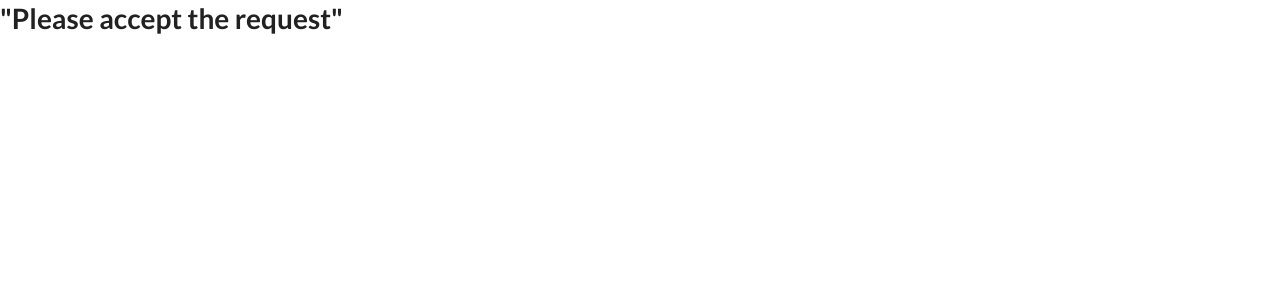
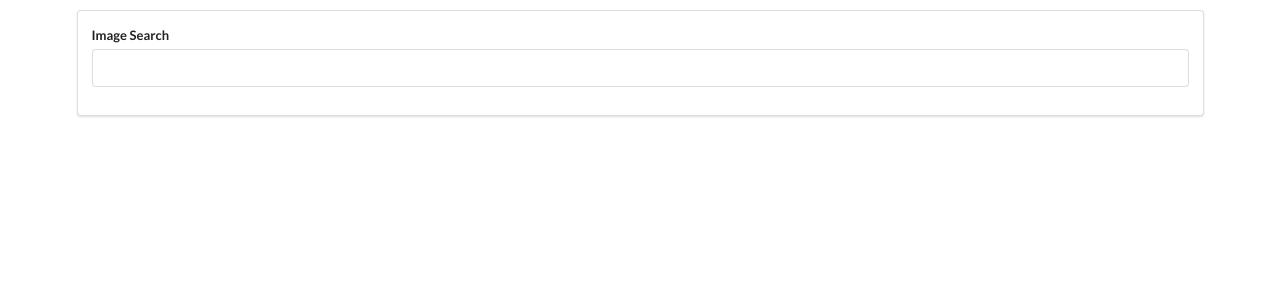
Before and after one commit to bobanderson-malibu/grider-react-redux, a React (Create React App) app: page / in a window 1280 px wide. Shown: the top 300 px of the page. Built offline with nearby package versions, Linux system fonts and the light colour scheme.

Commit message:
Ch 09 Building List of records - completed

```diff
--- a/package.json
+++ b/package.json
@@ -6,6 +6,7 @@
     "@testing-library/jest-dom": "^5.16.5",
     "@testing-library/react": "^13.3.0",
     "@testing-library/user-event": "^13.5.0",
+    "axios": "^0.27.2",
     "react": "^18.2.0",
     "react-dom": "^18.2.0",
     "react-scripts": "5.0.1",
--- /dev/null
+++ b/src/api/unsplash.js
@@ -0,0 +1,8 @@
+import axios from 'axios';
+
+export default axios.create({
+     baseURL: 'https://api.unsplash.com',
+     headers: {
+        Authorization: 'Client-ID _T9UYNqwL4Wr8y5goz61Pa0cQzNz83uNTQkQM6tvxMg'
+    }
+ });
--- /dev/null
+++ b/src/components/App.js
@@ -0,0 +1,25 @@
+import React from 'react';
+import unsplash from '../api/unsplash';
+import SearchBar from './SearchBar';
+import ImageList from './ImageList';
+
+class App extends React.Component {
+    state = {images: []};
+
+    onSearchSubmit = async term => {
+        const response = await unsplash.get('/search/photos', {
+            params: { query: term }
+        });
+        this.setState({images: response.data.results});
+    }
+    render() {
+       return (
+        <div className="ui container" style={{marginTop: '10px'}}>
+          <SearchBar onSubmit={this.onSearchSubmit}/>
+          <ImageList images={this.state.images}/>
+        </div>
+     );
+    }
+}
+
+export default App;
--- /dev/null
+++ b/src/components/ImageList.js
@@ -0,0 +1,15 @@
+import React from 'react';
+
+const ImageList = (props) => {
+    const images = props.images.map(({description, id, urls}) => {
+       return <img alt={description} key={id} src={urls.regular}/>
+    });
+
+    return (
+        <div>
+          {images}
+        </div>
+    );
+}
+
+export default ImageList;
--- /dev/null
+++ b/src/components/SearchBar.js
@@ -0,0 +1,29 @@
+import React from 'react';
+
+class SearchBar extends React.Component {
+    state = { term: ''};
+
+    onFormSubmit = (event) => {
+        event.preventDefault();
+        this.props.onSubmit(this.state.term);
+    }
+
+    render() {
+        return (
+            <div className="ui segment">
+                <form onSubmit={this.onFormSubmit} className="ui form">
+                    <div className='field '>
+                        <label> Image Search  </label>
+                        <input
+                            type="text"
+                            value={this.state.term}
+                            onChange={(e) => this.setState({term: e.target.value })}/>
+                    </div>
+                    <div><h3>{this.state.term}</h3></div>
+                </form>
+            </div>
+        );
+    }
+}
+
+export default SearchBar;
--- a/src/index.js
+++ b/src/index.js
@@ -1,19 +1,10 @@
 import React from 'react';
 import ReactDOM from 'react-dom/client';
-
-class App extends React.Component {
-  render() {
-    return (
-      <div className="border red">
-        <div> <h1>"Please accept the request"</h1></div>
-      </div>
-     );
-  }
-}
+import App from './components/App'
 
 const root = ReactDOM.createRoot(document.getElementById("root"));
 root.render(
-  <React.StrictMode>
+//   <React.StrictMode>
     <App />
-  </React.StrictMode>
+//   </React.StrictMode>
 );
```
Also changed, not shown: 1 other file (tests, documents, lock files or other folders).
